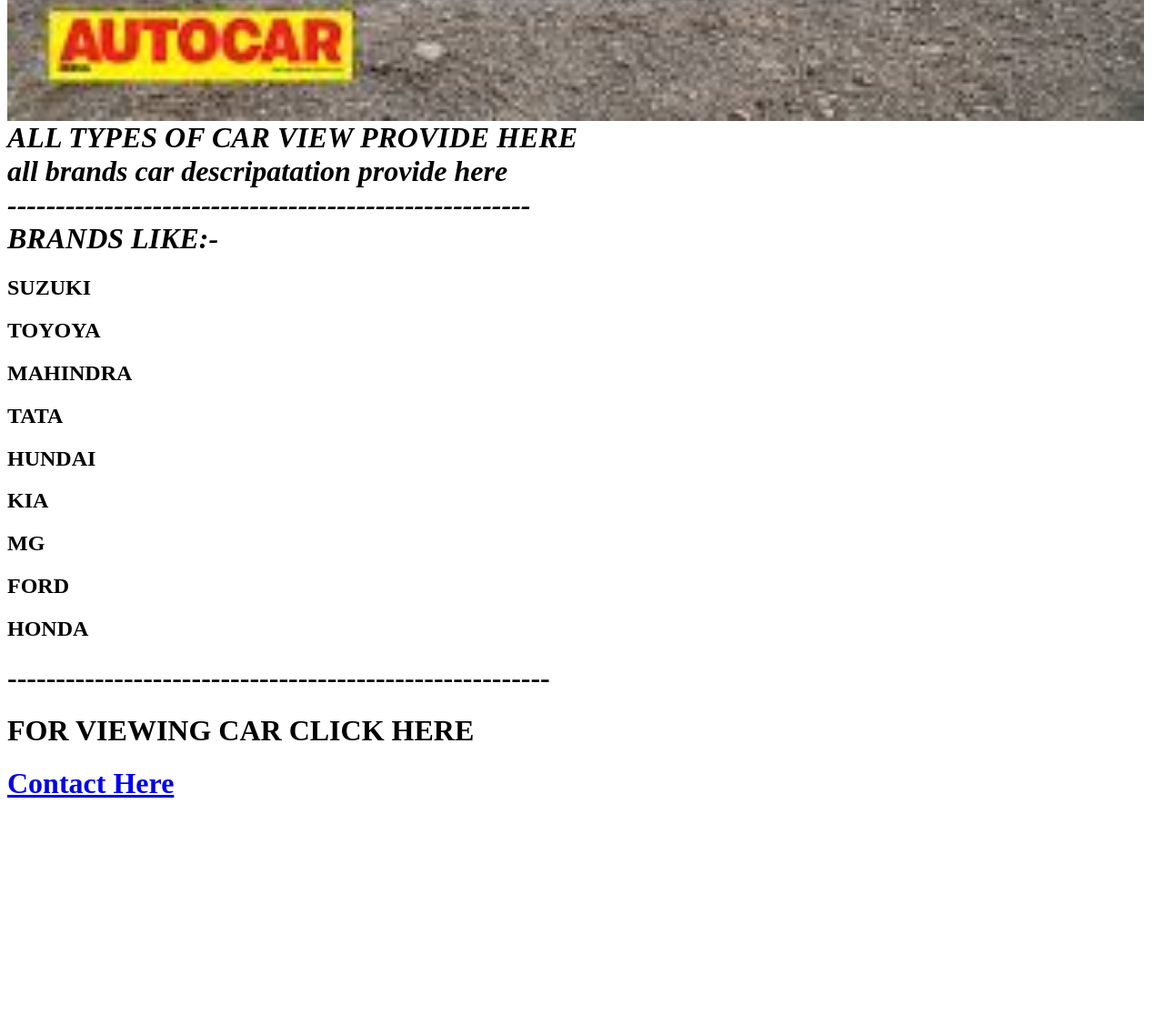
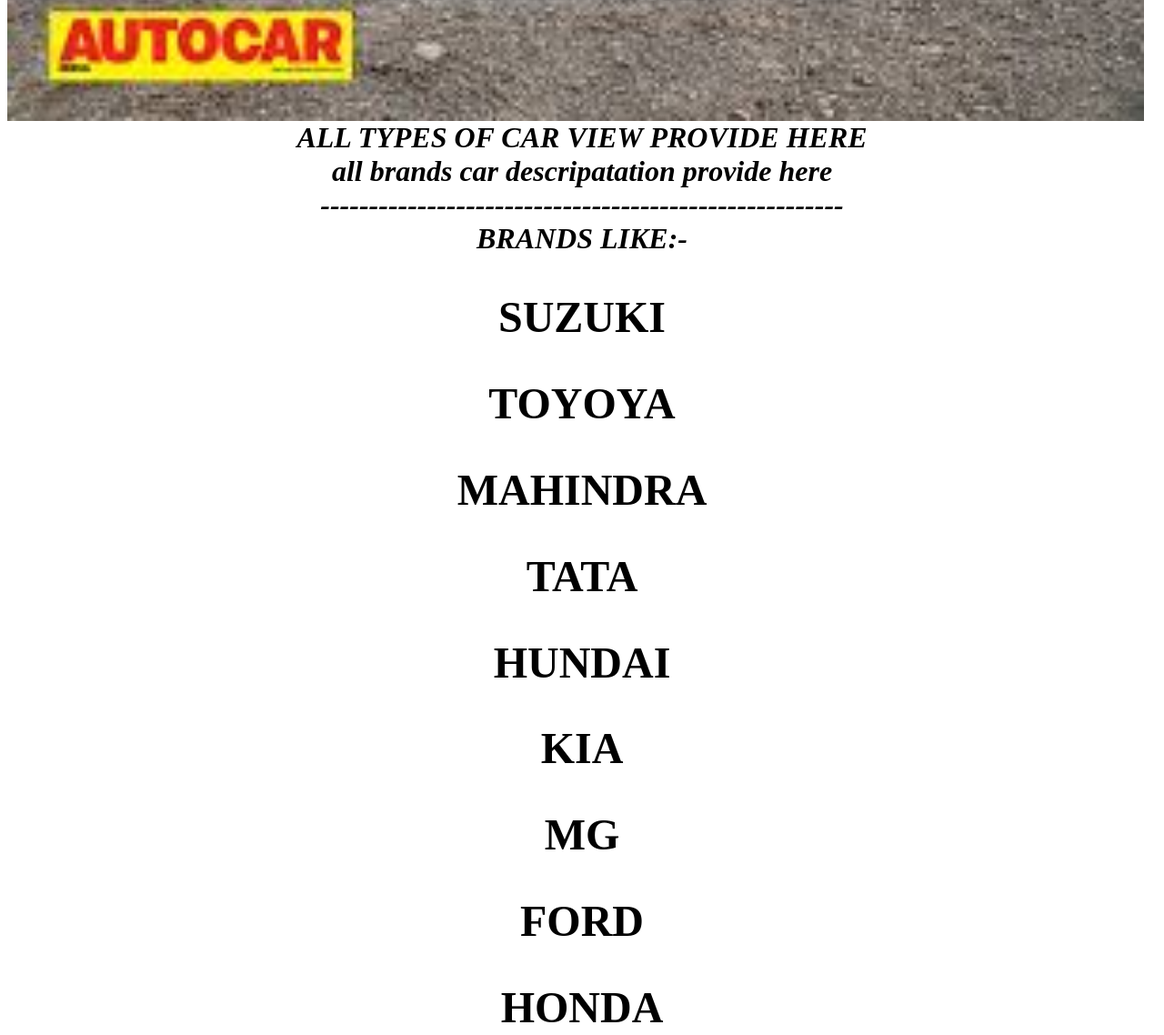
Before and after one commit to snehanshu1234llll/CAR-TEC, a plain HTML site: page CAR WEB SITE/index (2).html in a window 1280 px wide. Shown: the part 633-1771 px from the top of the page at 91% size. Before the commit the page ends 1535 px from the top, so only its background shows below. Drawn offline with Linux system fonts and the light colour scheme.

Commit message:
Add files via upload

```diff
--- a/CAR WEB SITE/index (2).html
+++ b/CAR WEB SITE/index (2).html
@@ -6,25 +6,27 @@
 
  <h1><i><center>WELCOME TO CAR TECT .OMG</center> </i ><h1>
 
- <img src ="images (3).jpg" height="700" weigth=" 500" ><br>
+ <img src ="images (3).jpg" height="700" weigth=" 600" ><br>
 
-<i> ALL TYPES OF CAR VIEW PROVIDE HERE  </i><br>
-<i> all brands car descripatation provide here </i><br>
-<i> ------------------------------------------------------</i><br>
-<i> BRANDS LIKE:-</i>
-<h2>SUZUKI </h2>
-<h2> TOYOYA<h2>
-<h2> MAHINDRA</h2>
-<h2>TATA </h2>
-<h2>HUNDAI<h2>
-<h2> KIA</h2>
-<h2>MG </h2>
-<h2>FORD<h2>
-<h2>HONDA </h2>
-<h1>--------------------------------------------------------  </H1>
-<h1> FOR VIEWING CAR CLICK HERE </h1>
+<center><i> ALL TYPES OF CAR VIEW PROVIDE HERE  </i><br></center>
+<center><i> all brands car descripatation provide here </i><br></center>
+<center><i> ------------------------------------------------------</i><br></center>
+<center><i> BRANDS LIKE:-</i></center>
+<center><h2>SUZUKI </h2></center>
+<center><h2> TOYOYA<h2></center>
+<center><h2> MAHINDRA</h2></center>
+<center><h2>TATA </h2></center>
+<center><h2>HUNDAI<h2></center>
+<center><h2> KIA</h2></center>
+<center><h2>MG </h2></center>
+<center><h2>FORD<h2></center>
+<center><h2>HONDA </h2></center>
+<center><h1>--------------------------------------------------------  </H1></center>
+<center><h1> FOR VIEWING CAR CLICK HERE </h1></center>
 
-<p><a href=" INDEX 12.html"> <h1>Contact Here</h1> </a>
+<center><p><a href=" INDEX 12.html"> <h1>Contact Here</h1> </a></center>
+
+CODED BY ;- SNEHANSHU KUMAR
 
  </body>
 
```
Also changed, not shown: CAR WEB SITE/INDEX 12.html (+1 -1 lines), CAR WEB SITE/mahindra.html (+6 -1 lines), CAR WEB SITE/toyota.html (+13 -7 lines), CAR WEB SITE/Mahindra-Scorpio-N.jpg (added), CAR WEB SITE/fortuner.jpg (added), CAR WEB SITE/glanza.jpg (added), CAR WEB SITE/innova crystal.jpg (added), CAR WEB SITE/innova hybrid.jpg (added), CAR WEB SITE/scor.jpg (added), CAR WEB SITE/scorpio classic.jpg (added), CAR WEB SITE/urban cruser.jpg (added), CAR WEB SITE/xuv 300.jpg (added), CAR WEB SITE/xuv 500.jpg (added), CAR WEB SITE/xuv 700.jpg (added).
